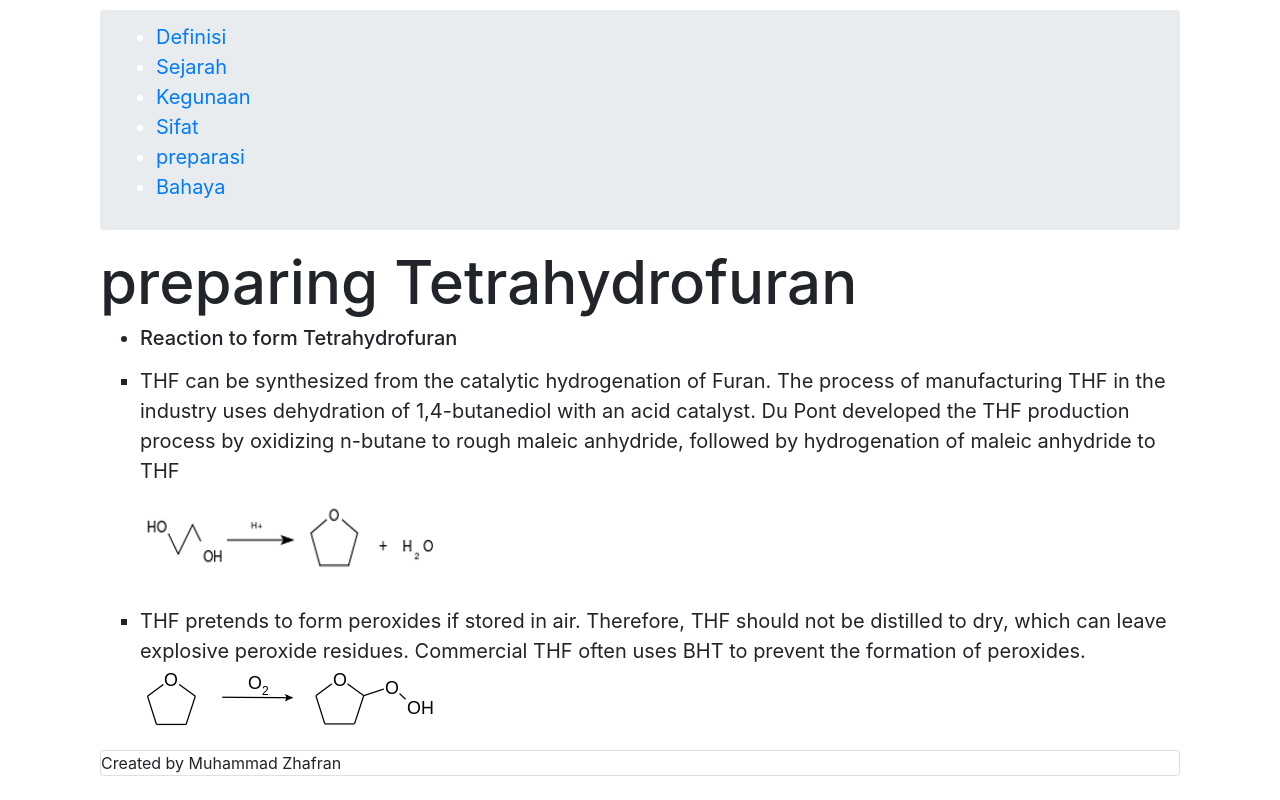
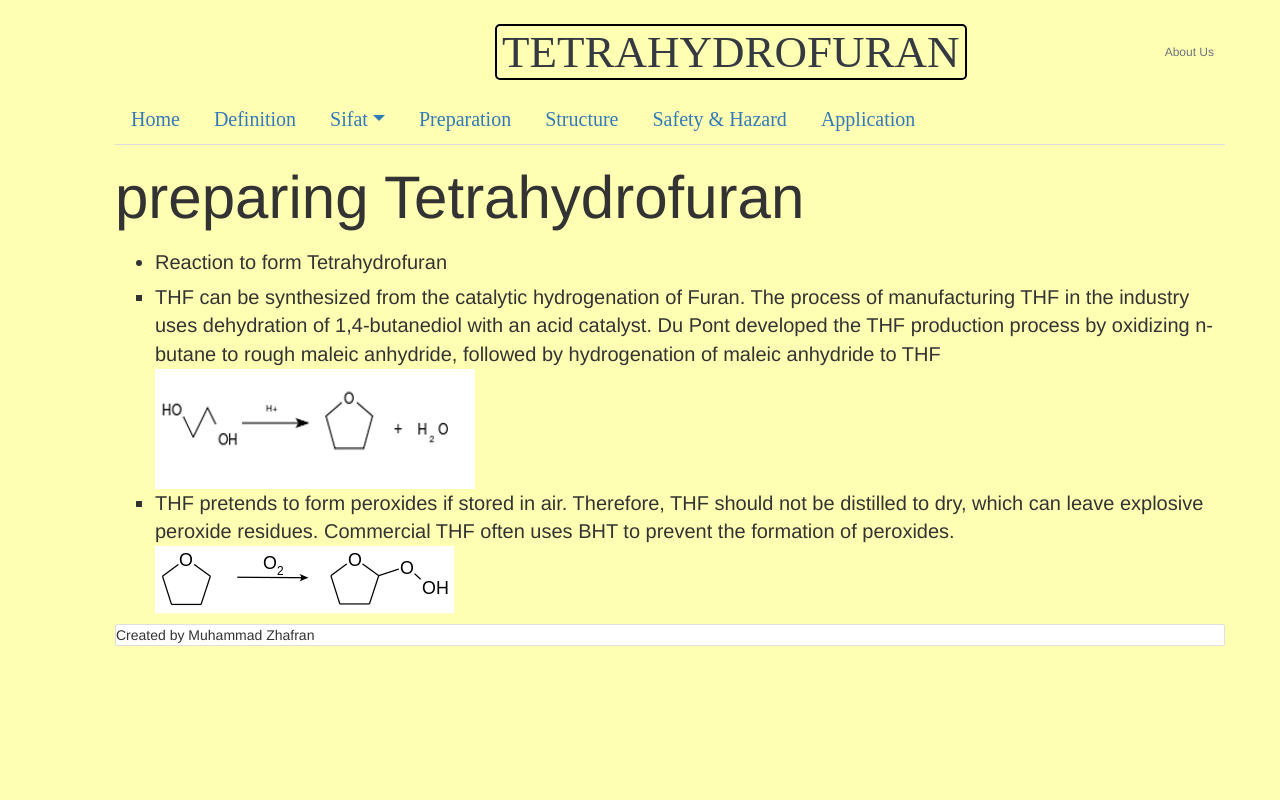
Before and after one commit to SMAKBO/tugas-labkom-2018-Kalderac, a plain HTML site: page preparasi.html in a window 1280 px wide. Drawn offline with nearby package versions, Linux system fonts and the light colour scheme; files whose address does not match are found by name; a web font is replaced by a local one.

Commit message:
Update preparasi.html

```diff
--- a/preparasi.html
+++ b/preparasi.html
@@ -7,7 +7,15 @@
     <script src="https://code.jquery.com/jquery-3.2.1.slim.min.js" integrity="sha384-KJ3o2DKtIkvYIK3UENzmM7KCkRr/rE9/Qpg6aAZGJwFDMVNA/GpGFF93hXpG5KkN" crossorigin="anonymous"></script>
 <script src="https://cdnjs.cloudflare.com/ajax/libs/popper.js/1.12.9/umd/popper.min.js" integrity="sha384-ApNbgh9B+Y1QKtv3Rn7W3mgPxhU9K/ScQsAP7hUibX39j7fakFPskvXusvfa0b4Q" crossorigin="anonymous"></script>
 <script src="https://maxcdn.bootstrapcdn.com/bootstrap/4.0.0/js/bootstrap.min.js" integrity="sha384-JZR6Spejh4U02d8jOt6vLEHfe/JQGiRRSQQxSfFWpi1MquVdAyjUar5+76PVCmYl" crossorigin="anonymous"></script>
-<style>
+<link href="https://fonts.googleapis.com/css?family=Alegreya+Sans+SC|Coda|Hammersmith+One|Lekton|Overpass|Pragati+Narrow|Saira+Semi+Condensed|Sintony" rel="stylesheet">
+
+ <meta charset="utf-8">
+  <meta name="viewport" content="width=device-width, initial-scale=1">
+  <link rel="stylesheet" href="https://maxcdn.bootstrapcdn.com/bootstrap/3.3.7/css/bootstrap.min.css">
+  <script src="https://ajax.googleapis.com/ajax/libs/jquery/3.3.1/jquery.min.js"></script>
+  <script src="https://maxcdn.bootstrapcdn.com/bootstrap/3.3.7/js/bootstrap.min.js"></script>
+
+	<style>
 	li { font-size: 20px
 
 
@@ -32,18 +40,51 @@ nav {
 </style>
 
 </head>
-<body>
-	<nav class="breadcrumb" aria-label="breadcrumbs">
-  <ul>
-    <li><a href="#">Definisi</a></li>
-    <li><a href="#">Sejarah</a></li>
-    <li><a href="#">Kegunaan</a></li>
-    <li><a href="#">Sifat</a></li>
-    <li><a href="#">preparasi</a></li>
-    <li><a href="#">Bahaya</a></li>
+<body style="background-color: #ffffb3">
+	 <div class="container">
+      <header class="blog-header py-3">
+        <div class="row flex-nowrap justify-content-between align-items-center">
+          <div class="col-4 pt-1">
+          </div>
+          <div class="col-4 text-center">
+            <a class="blog-header-logo text-dark" href="Definisi Tetrahidrofuran.html" ; style="font-size: 45px; font-family: hammersmith one; border: 2px solid black;padding-top:1px;
+    padding-right: 5px;
+    padding-bottom: 1px;
+    padding-left: 5px; border-radius: 5px;">TETRAHYDROFURAN</a>
 
-  </ul>
-</nav>
+          </div>
+          <div class="col-4 d-flex justify-content-end align-items-center">
+
+		  <a class="btn btn-sm btn-outline-secondary" href="Aboutus.html">About Us</a>
+          </div>
+        </div>
+      </header>
+  	<ul class="nav nav-tabs"; style="font-family: saira semi Condensed;font-size: 20px;">
+    <li class="nav-item">
+      <a class="nav-link " href="index.html">Home</a>
+    </li>
+    <li class="nav-item">
+      <a class="nav-link " href="Definisi Tetrahidrofuran.html ">Definition</a>
+    <li class="nav-item dropdown">
+       <a class="nav-link dropdown-toggle" data-toggle="dropdown" href="#" role="button" aria-haspopup="true" aria-expanded="false">Sifat</a>
+      <div class="dropdown-menu">
+        <a class="dropdown-item" href="sifatkimia.html">Chemical Properties</a>
+        <a class="dropdown-item" href="sifat fisika.html">Physical Properties</a>
+      </div>
+  </li>
+  <li class="nav-item">
+    <a class="nav-link" href="preparasi.html">Preparation</a>
+  </li>
+  <li class="nav-item">
+    <a class="nav-link" href="structure.html">Structure</a>
+  </li>
+   <li class="nav-item">
+    <a class="nav-link" href="safetyhazard.html">Safety & Hazard</a>
+  </li>
+  <li class="nav-item">
+    <a class="nav-link" href="Aplikasi.html">Application</a>
+  </li>
+</ul>
 
 
 	<h1>preparing Tetrahydrofuran</h1>
```
